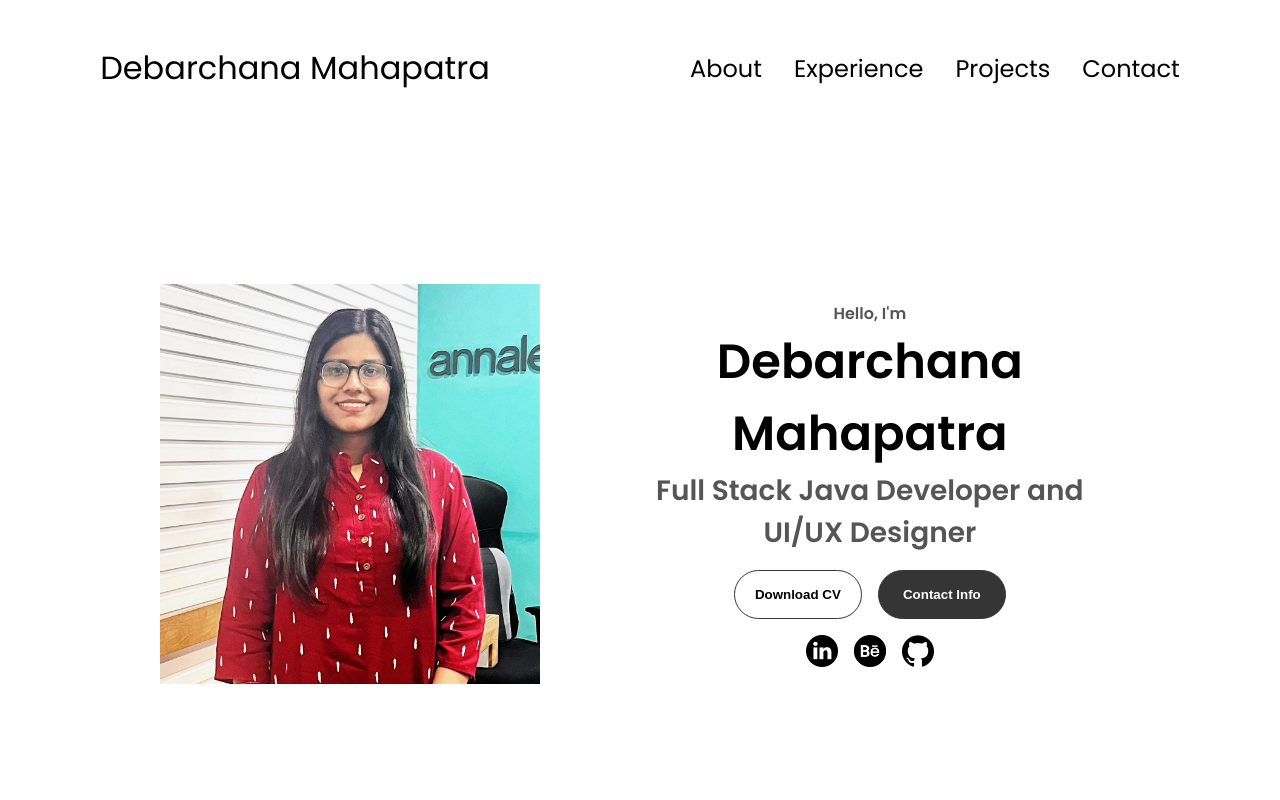
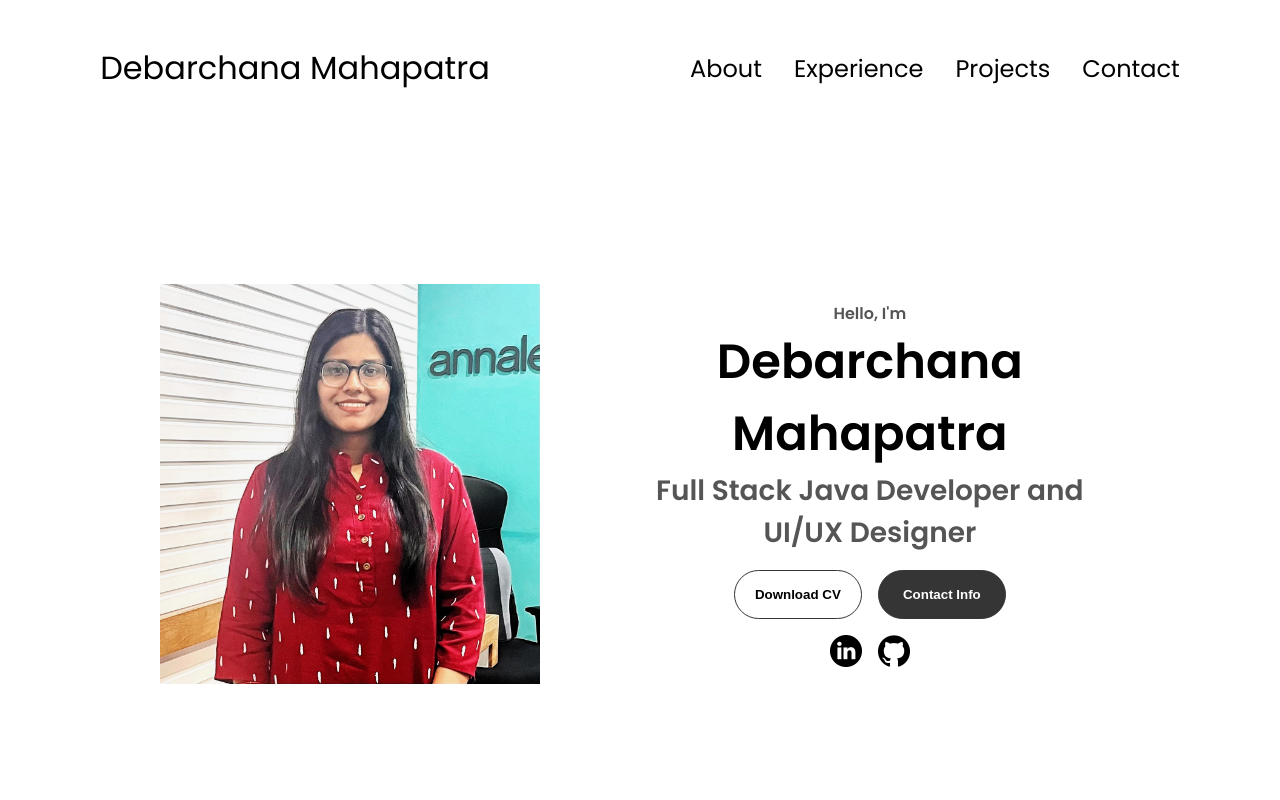
Before and after one commit to Debarchana-Mahapatra/Debarchana-Mahapatra-portfolio, a plain HTML site: page index.html in a window 1280 px wide. Shown: the top 800 px of the page. Drawn offline with Linux system fonts and the light colour scheme.

Commit message:
Update index.html

```diff
--- a/index.html
+++ b/index.html
@@ -61,12 +61,6 @@
             alt="My LinkedIn profile"
             class="icon"
             onclick="location.href='https://www.linkedin.com/in/debarchana-mahapatra-092294159/'"
-          />
-           <img
-            src="behance.png"
-            alt="My Behance profile"
-            class="icon"
-            onclick="location.href='https://www.behance.net/debarchmahapat2"
           />
           <img
             src="github.png"
```
